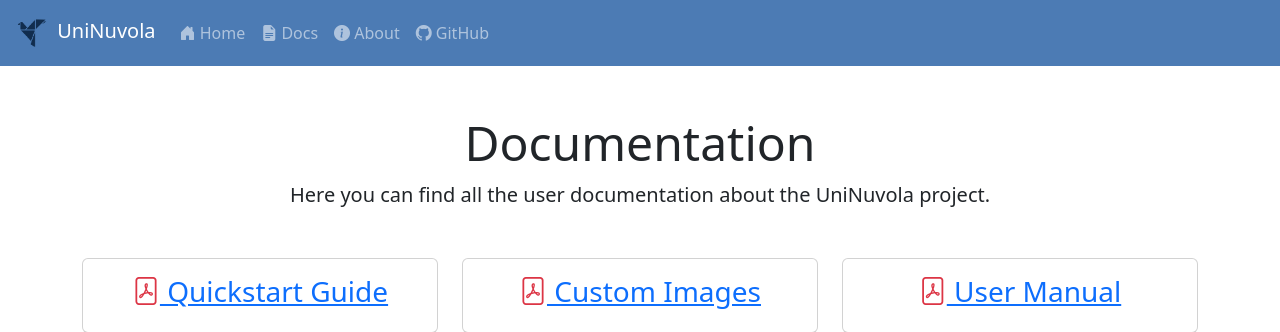
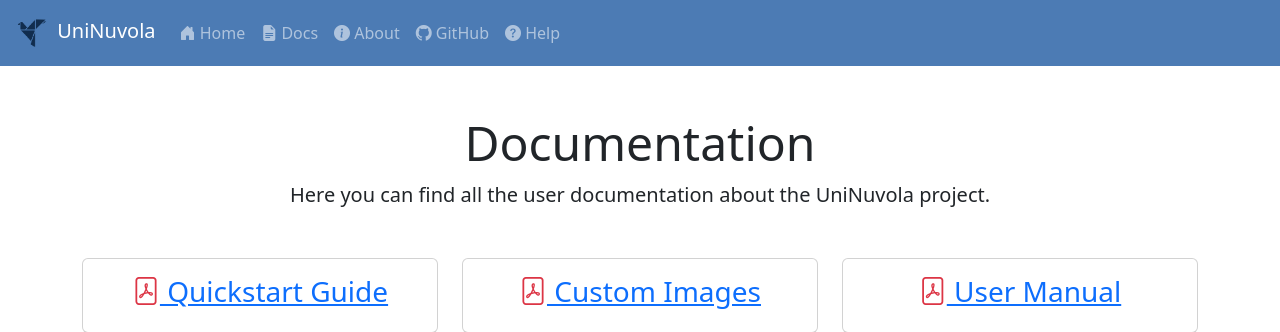
Before and after one commit to UniNuvola/web, a Flask app: page /docs in a window 1280 px wide. Shown: the top 332 px of the page. Run offline with Flask 3, Linux system fonts and the light colour scheme; parts of the project's set-up code (start-up, migrations or seed data) failed here and were passed over.

Commit message:
💄 (src/template): add Help button (#46)
Added help button that redirect the user to the HelpDesk ticketing
service.

```diff
--- a/src/templates/home.html
+++ b/src/templates/home.html
@@ -41,6 +41,9 @@
               </li>
               <li class="nav-item">
                 <a class="nav-link" href="https://github.com/UniNuvola" target="_blank"><i class="bi bi-github"></i> GitHub</a>
+              </li>
+              <li class="nav-item">
+                <a class="nav-link" href="https://helpdesk.unipg.it/open.php" target="_blank"><i class="bi bi-question-circle-fill"></i> Help</a>
               </li>
             </ul>
           </div>
```
